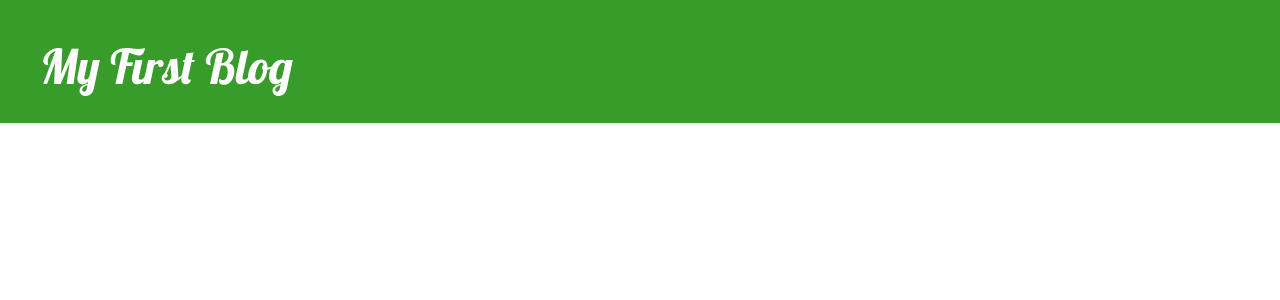
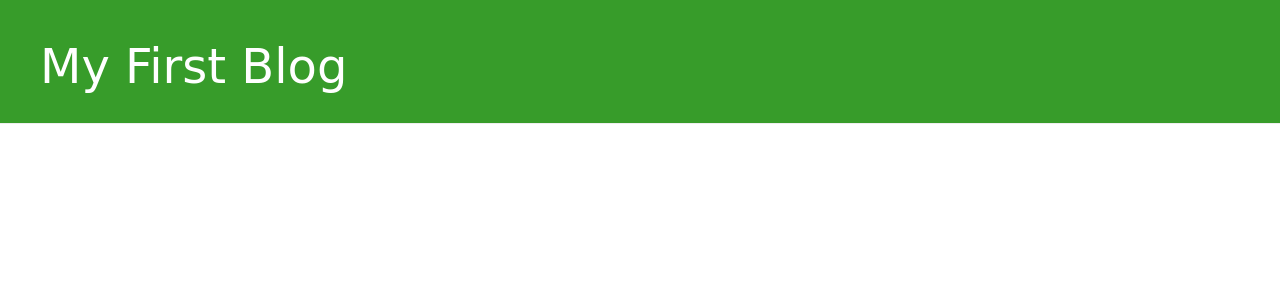
Before and after one commit to A1exandrF/my-first-blog, a Python web app: template blog/templates/blog/base.html in a window 1280 px wide. Shown: the top 300 px of the page. Run offline with Jinja, Linux system fonts and the light colour scheme; the template is opened without the code that fills it, so the values that code supplies are empty; some libraries are stand-ins or nearby versions.

Commit message:
Update base.html

```diff
--- a/blog/templates/blog/base.html
+++ b/blog/templates/blog/base.html
@@ -3,7 +3,7 @@
 		<title>A1exandrF</title>
 		<link rel="stylesheet" href="//maxcdn.bootstrapcdn.com/bootstrap/3.2.0/css/bootstrap.min.css">
 		<link rel="stylesheet" href="//maxcdn.bootstrapcdn.com/bootstrap/3.2.0/css/bootstrap-theme.min.css">
-		<link href='//fonts.googleapis.com/css?family=Lobster&subset=latin,latin-ext' rel='stylesheet' type='text/css'>
+
 		<link rel="stylesheet" href="/static/css/blog.css">
 	</head>
 <body>
```
